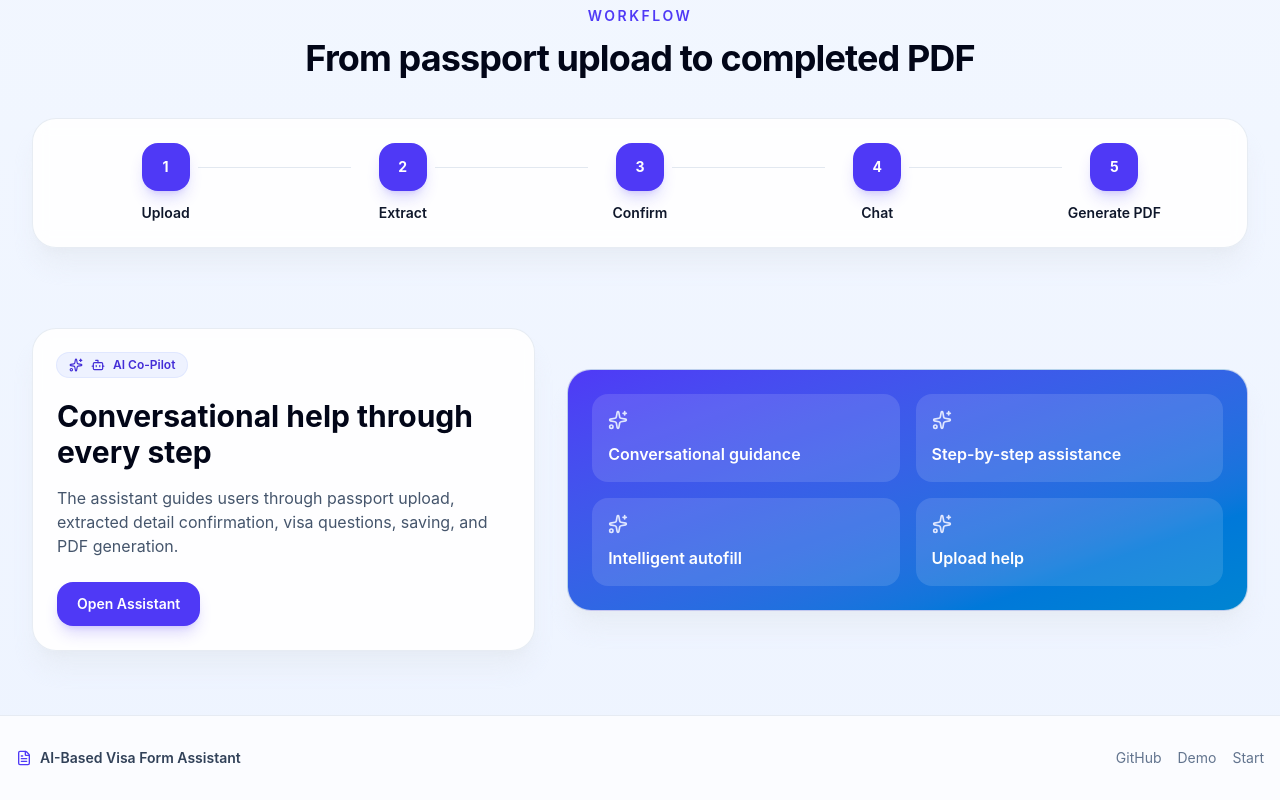
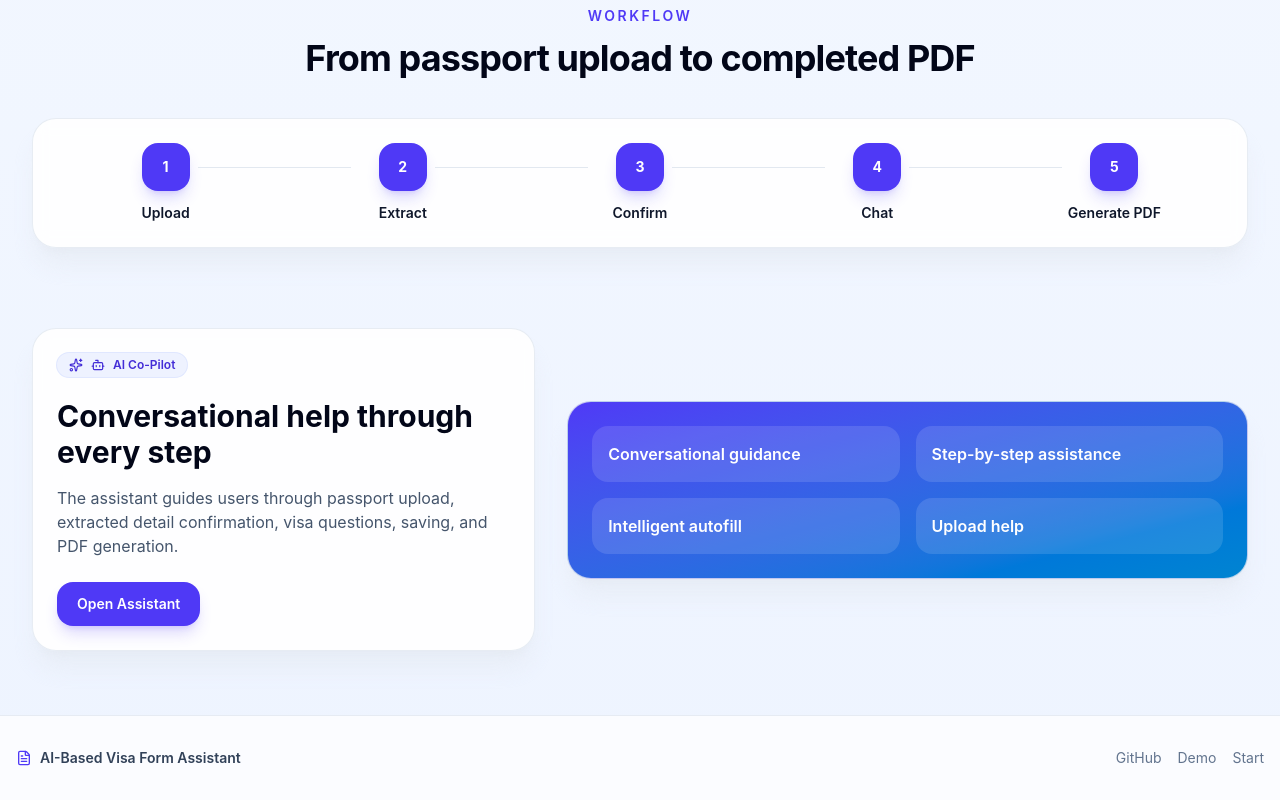
Before and after one commit to devR1shabh/VisaForm, a React (Vite) app in the folder client/: page / in a window 1280 px wide. Shown: the part 1458-2258 px from the top of the page. Built offline with nearby package versions, Linux system fonts and the light colour scheme.

Commit message:
Clean UI icons

```diff
--- a/client/src/pages/Home.jsx
+++ b/client/src/pages/Home.jsx
@@ -8,9 +8,9 @@ import {
   MessageSquareText,
   Mic,
   ScanText,
-  Sparkles,
+
   UploadCloud,
-  WandSparkles,
+
 } from "lucide-react";
 import {
   AppShell,
@@ -208,7 +208,7 @@ function Home() {
                   "Upload help",
                 ].map((item) => (
                   <div key={item} className="rounded-2xl bg-white/12 p-4">
-                    <Sparkles className="mb-3 h-5 w-5 text-indigo-100" />
+
                     <p className="font-semibold">{item}</p>
                   </div>
                 ))}
```
